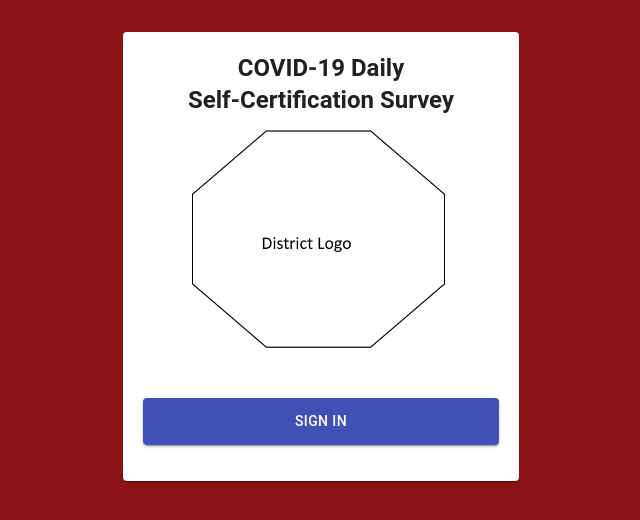
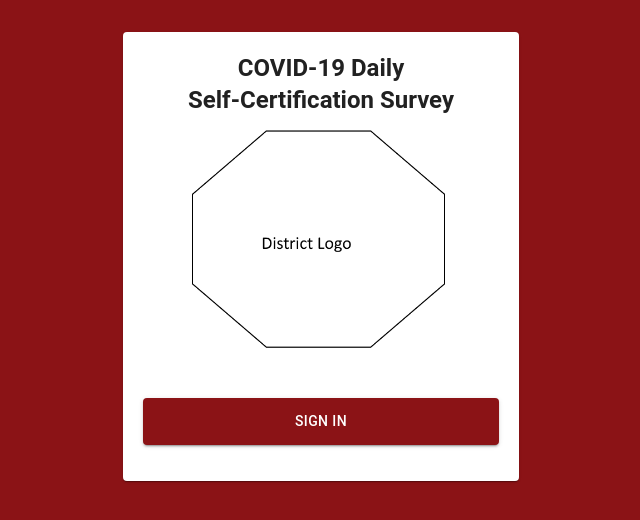
Before and after one commit to survey-health/covid-19-questionnaire, a React (Create React App) app: page / in a window 1280 px wide. Shown: the top 520 px of the page, without its empty margins (319-959 px from the left). Built offline with nearby package versions, Linux system fonts and the light colour scheme.

Commit message:
Change sign in button color.

```diff
--- a/src/components/SignIn.tsx
+++ b/src/components/SignIn.tsx
@@ -33,6 +33,7 @@ const useStyles = makeStyles(theme => ({
     signInButton: {
         margin: theme.spacing(3, 0, 2),
         lineHeight: 2.5,
+        backgroundColor: process.env.REACT_APP_THEME_BACKGROUND_COLOR,
     },
 }));
 
--- a/src/components/SignInDob.tsx
+++ b/src/components/SignInDob.tsx
@@ -33,6 +33,7 @@ const useStyles = makeStyles(theme => ({
     signInButton: {
         margin: theme.spacing(3, 0, 2),
         lineHeight: 2.5,
+        backgroundColor: process.env.REACT_APP_THEME_BACKGROUND_COLOR,
     },
 }));
 
--- a/src/components/SignInSaml.tsx
+++ b/src/components/SignInSaml.tsx
@@ -32,6 +32,7 @@ const useStyles = makeStyles(theme => ({
     signInButton: {
         margin: theme.spacing(3, 0, 2),
         lineHeight: 2.5,
+        backgroundColor: process.env.REACT_APP_THEME_BACKGROUND_COLOR,
     },
     errorText: {
         color: 'red',
```
